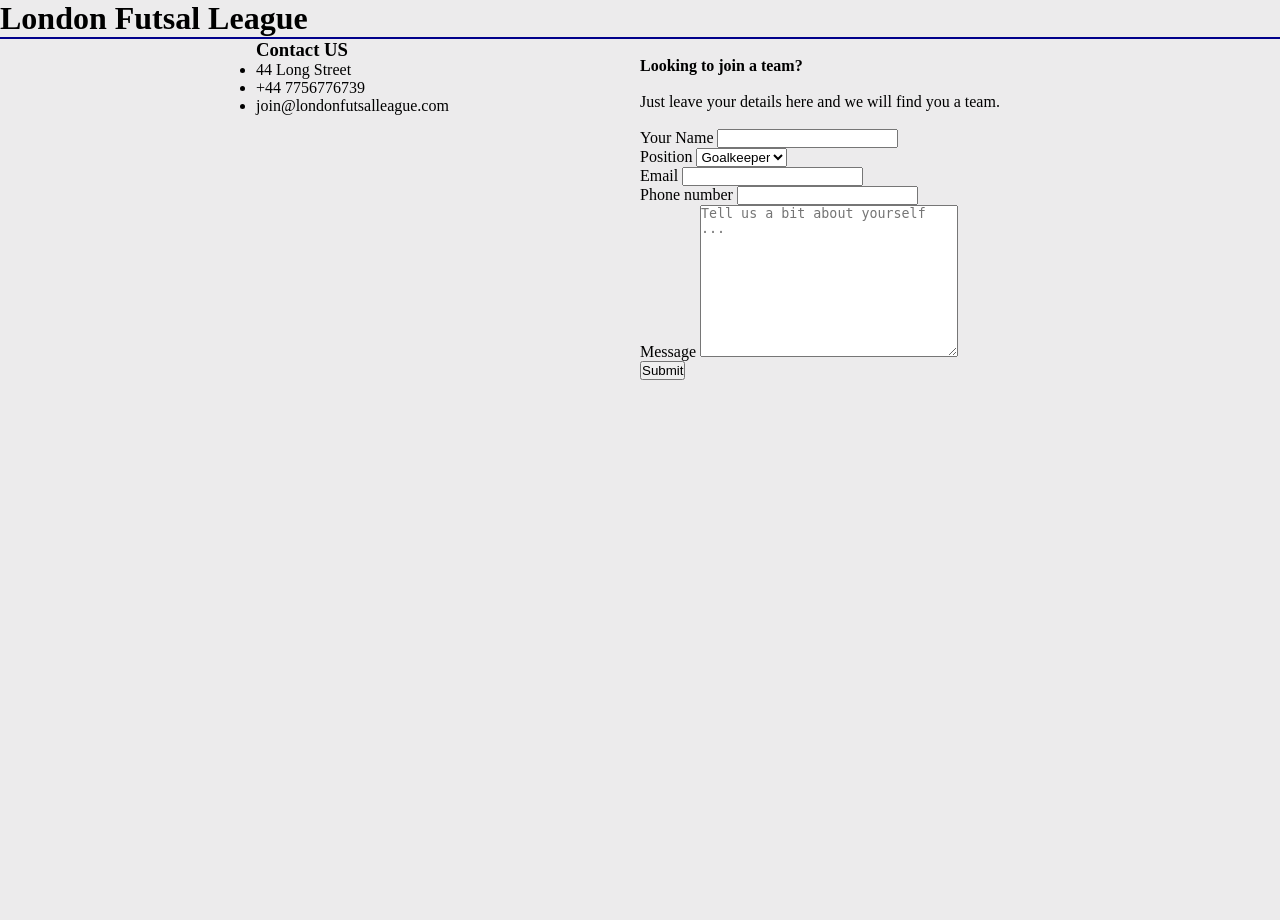
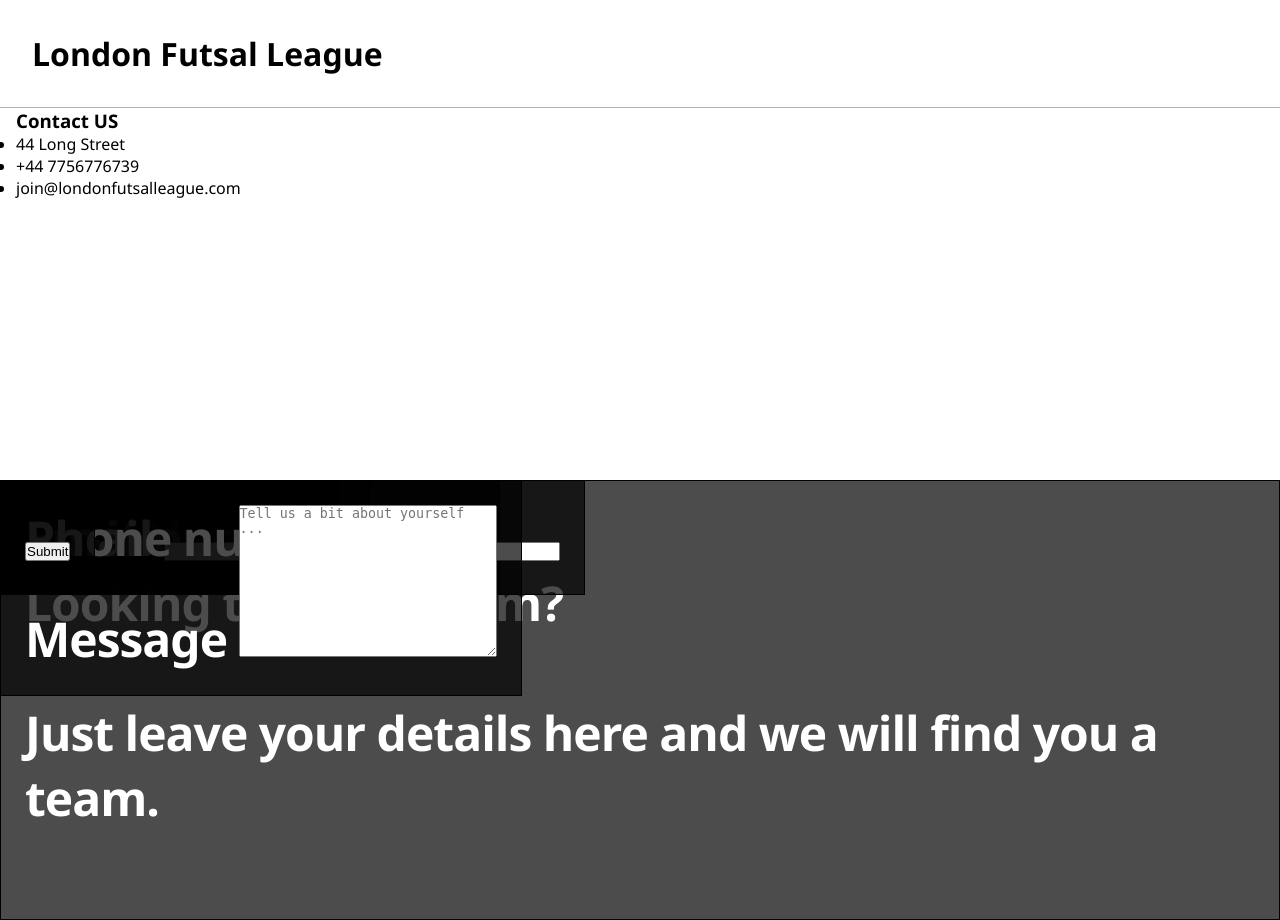
Before and after one commit to gerokal/LFL, a PHP site: page /form.html in a window 1280 px wide. Before the commit the page ends 380 px from the top, so only its background shows below. Run offline with PHP 8.4, Linux system fonts and the light colour scheme.

Commit message:
added logos and some advancement

```diff
--- a/examples/cssgrid/style.css
+++ b/examples/cssgrid/style.css
@@ -6,51 +6,69 @@ html{
     height: 100%;
 }
 body {
-    height: 93%;
+    height: 92.5%;
     margin: 0;
-    background: #ecebec;
+    background: white;
+    font-family: 'Segoe UI', Tahoma, Geneva, Verdana, sans-serif;
 }
 
 .wrapper{
     display: grid;
     grid-template-columns: repeat(auto-fit, minmax(100px, 1fr));
-    grid-template-rows: 100px auto;
+    grid-template-rows: 170px auto;
     grid-template-areas:
         'h h h h h h h h h h h h'
         'c c c c c c c c c c c c';
     justify-items: stretch;
     align-items: start;
     margin: auto;
-    max-width: 60vw;
+    max-width: 1280px;
     height: 100%;
+    padding-left: 1em;
+    padding-right: 1em;
 }
 
 .header {
+    text-align: center;
     grid-area: h;
-    height: 100px;
+    height: 170px;
     background: #ffffff;
 }
 
 .logo {
-    height: 70%;
-    border-bottom: darkblue 2px solid;
+    padding: 1em;
+    border-bottom: cyan 1px solid;
+}
+
+.bar {
+    padding: 1em;
+    margin: auto;
 }
 
 .menu {
-    height: 30%;
-    display: flex;
-    justify-content: center;
+    display: grid;
+    grid-template-columns: repeat(4, 1fr);
+    grid-gap: 1em;
+    justify-content: stretch;
     align-items: center;
-}
-
-.menu > ul {
-    display: flex;
+    /*display: flex;*/
 }
 
 .menu > li {
     list-style-type: none;
-    margin: 3em;
+    text-transform: uppercase;
+}
+
+.menu a {
+    text-decoration: none;
+    font-size: smaller;
     color: black;
+}
+
+.menu a:hover {
+    padding: 0.5em;
+    border: black solid 10px;
+    background: blue;
 }
 
 
@@ -72,9 +90,38 @@ body {
 
 .title {
     grid-area: t;
-    height: 100%;
+    padding: 1em;
+    position: relative;
+
+}
+
+.title h1, p{
+    color: white;
+    letter-spacing: -1px;
+    background: rgb(0, 0, 0); /* fallback color */
+    background: rgba(0, 0, 0, 0.7);
+    padding: 1em;
     border: black 1px solid;
+    font-weight: bolder;
+    font-size: 3em;
+    position: absolute;
+    top: 60%;
+    left: 0;
+    width: auto;
+    padding: 0.5em;
 }
+
+.title p {
+    font-style: italic;
+    font-size: 1.5em;
+    position: absolute;
+    top: 82.1%;
+    left: 0;
+    width: auto;
+    padding: 1em;
+}
+
+
 .social{
     align-items: center;
     grid-area: s;
@@ -83,16 +130,20 @@ body {
 
 .cta {
     grid-area: a;
-    justify-content: stretch;
-    border: black 1px solid;
-    padding: 1em;
-    display: flex;
+    position: absolute;
+    bottom: 0;
+    width: 100% ;
+    display: grid;
+    grid-template-columns: repeat(4, 1fr);
+    /*grid-gap: 1em;*/
 }
 
 .cta-btn {
-    background: orangered;
-    width: 20%;
-    height: 100%;
+    text-align: center;
+    background: #f3c138;
+    width: 75%;
+    height: 80px;
     margin: auto;
+    padding: 1em;
 
 }
```
Also changed, not shown: examples/cssgrid/index.html (+12 -7 lines), img/lfl-colors.svg (added), img/lfl.svg, img/logo1.png (added).
